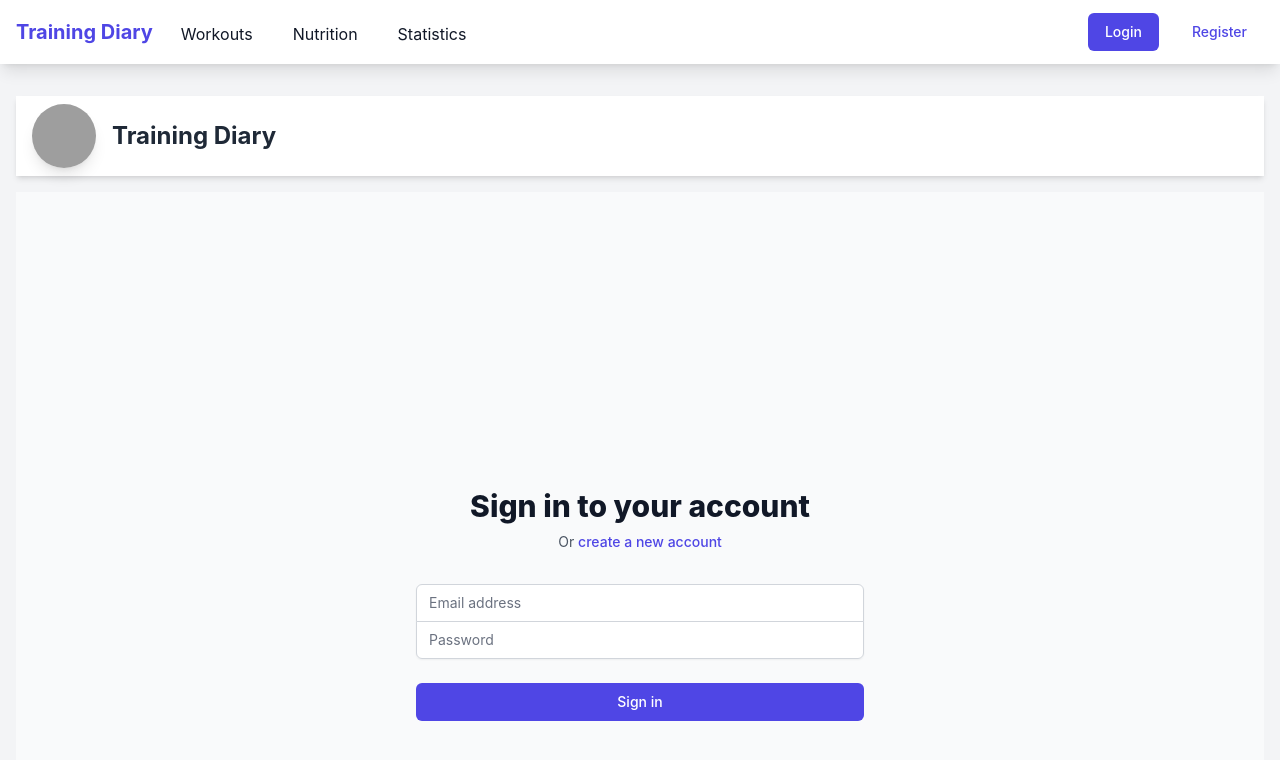
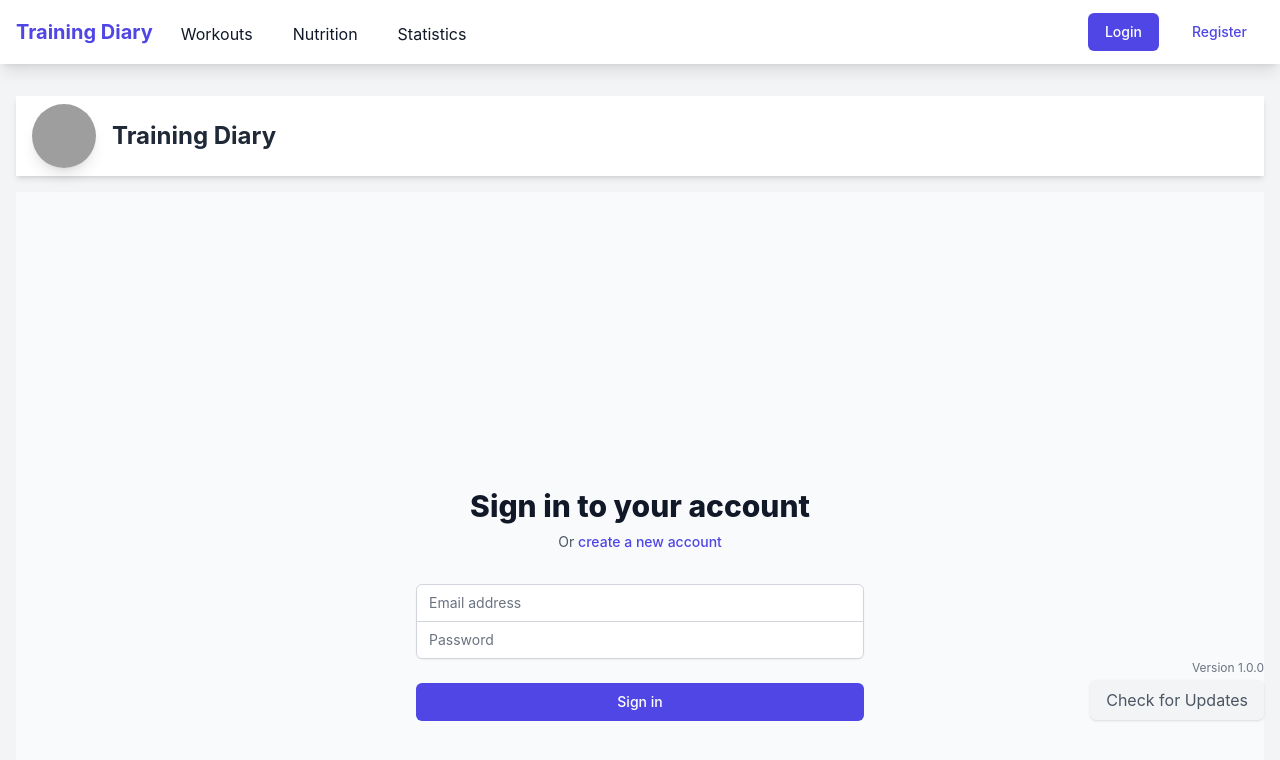
Before and after one commit to wiggooo/training-diary, a React (Create React App) app in the folder client/: page /login in a window 1280 px wide. Shown: the top 760 px of the page. Built offline with nearby package versions, Linux system fonts and the light colour scheme; no server answers; grey boxes are pictures that could not be loaded.

Commit message:
Add version tracking and update checker

```diff
--- a/client/src/App.js
+++ b/client/src/App.js
@@ -12,6 +12,7 @@ import Profile from './pages/Profile';
 import MobileNav from './components/MobileNav';
 import SplashScreen from './components/SplashScreen';
 import logo from './assets/logo.jpg';
+import UpdateChecker from './components/UpdateChecker';
 
 // Protected Route component
 const ProtectedRoute = ({ children }) => {
@@ -101,6 +102,7 @@ const AppContent = () => {
           </Routes>
         </main>
         <MobileNav />
+        <UpdateChecker />
       </div>
     </>
   );
--- /dev/null
+++ b/client/src/components/UpdateChecker.js
@@ -0,0 +1,75 @@
+import React, { useState, useEffect } from 'react';
+import { APP_VERSION, UPDATE_CHECK_INTERVAL } from '../config/version';
+
+const UpdateChecker = () => {
+  const [updateAvailable, setUpdateAvailable] = useState(false);
+  const [checking, setChecking] = useState(false);
+
+  const checkForUpdates = async () => {
+    setChecking(true);
+    try {
+      // Clear cache to get fresh manifest
+      const cache = await caches.open('app-cache');
+      await cache.delete('/manifest.json');
+
+      // Fetch fresh manifest
+      const manifestResponse = await fetch('/manifest.json');
+      const manifest = await manifestResponse.json();
+
+      // Compare versions
+      if (manifest.version && manifest.version !== APP_VERSION) {
+        setUpdateAvailable(true);
+      }
+    } catch (error) {
+      console.error('Error checking for updates:', error);
+    } finally {
+      setChecking(false);
+    }
+  };
+
+  // Check for updates periodically
+  useEffect(() => {
+    checkForUpdates();
+    const interval = setInterval(checkForUpdates, UPDATE_CHECK_INTERVAL);
+    return () => clearInterval(interval);
+  }, []);
+
+  const handleUpdate = () => {
+    // Clear all caches
+    if ('caches' in window) {
+      caches.keys().then(names => {
+        names.forEach(name => {
+          caches.delete(name);
+        });
+      });
+    }
+    // Reload the page
+    window.location.reload(true);
+  };
+
+  return (
+    <div className="fixed bottom-20 right-4 z-50">
+      <div className="text-xs text-gray-500 mb-1 text-right">
+        Version {APP_VERSION}
+      </div>
+      {updateAvailable ? (
+        <button
+          onClick={handleUpdate}
+          className="bg-indigo-600 text-white px-4 py-2 rounded-md shadow-lg hover:bg-indigo-700 transition-colors"
+        >
+          Update Available!
+        </button>
+      ) : (
+        <button
+          onClick={checkForUpdates}
+          disabled={checking}
+          className="bg-gray-100 text-gray-600 px-4 py-2 rounded-md shadow hover:bg-gray-200 transition-colors disabled:opacity-50"
+        >
+          {checking ? 'Checking...' : 'Check for Updates'}
+        </button>
+      )}
+    </div>
+  );
+};
+
+export default UpdateChecker;
--- /dev/null
+++ b/client/src/config/version.js
@@ -0,0 +1,4 @@
+export const APP_VERSION = '1.0.0';
+
+// Time to check for updates (in milliseconds)
+export const UPDATE_CHECK_INTERVAL = 1000 * 60 * 60; // Check every hour
```
Also changed, not shown: client/public/manifest.json.
